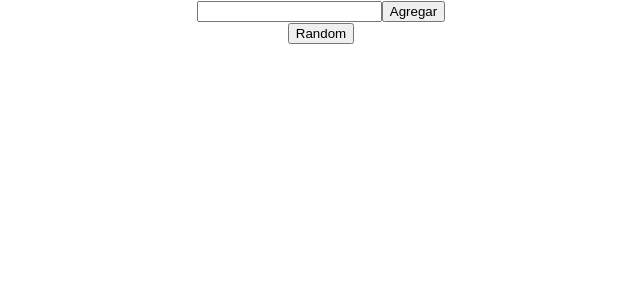
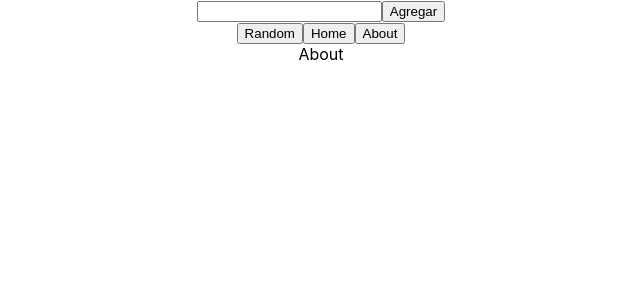
Before and after one commit to DestroctorGT/rick_and_morty, a React (Create React App) app: page /about in a window 1280 px wide. Shown: the top 300 px of the page, without its empty margins (319-959 px from the left). Built offline with nearby package versions, Linux system fonts and the light colour scheme.

Commit message:
feat: se ha  instalado react-router-dom al proyecto y tambien se ha creado los componentes About y Detail

```diff
--- a/package.json
+++ b/package.json
@@ -9,6 +9,7 @@
     "axios": "^1.3.4",
     "react": "^18.2.0",
     "react-dom": "^18.2.0",
+    "react-router-dom": "^6.9.0",
     "react-scripts": "5.0.1",
     "web-vitals": "^2.1.4"
   },
--- a/src/App.js
+++ b/src/App.js
@@ -1,8 +1,10 @@
 import "./App.css";
 import Cards from "./Components/Cards.jsx";
 import Nav from "./Components/Nav";
+import About from "./Components/About";
 import { useState } from "react";
 import axios from "axios";
+import { Routes, Route } from "react-router-dom";
 
 function App() {
   const [characters, setCharacters] = useState([]);
@@ -40,7 +42,13 @@ function App() {
   return (
     <div className="App">
       <Nav onSearch={onSearch} onRandom={onRandom} />
-      <Cards characters={characters} onClose={onClose} />
+      <Routes>
+        <Route
+          path="/home"
+          element={<Cards characters={characters} onClose={onClose} />}></Route>
+
+        <Route path="/about" element={<About />}></Route>
+      </Routes>
     </div>
   );
 }
--- /dev/null
+++ b/src/Components/About.jsx
@@ -0,0 +1,5 @@
+import React from "react";
+
+export default function About() {
+  return <div>About</div>;
+}
--- a/src/Components/Nav.jsx
+++ b/src/Components/Nav.jsx
@@ -1,11 +1,20 @@
 import React from "react";
 import SearchBar from "./SearchBar";
+import { Link } from "react-router-dom";
 
 export default function Nav({ onSearch, onRandom }) {
   return (
     <div>
       <SearchBar onSearch={onSearch} />
       <button onClick={onRandom}>Random</button>
+
+      <Link to="/home">
+        <button>Home</button>
+      </Link>
+
+      <Link to="/about">
+        <button>About</button>
+      </Link>
     </div>
   );
 }
--- /dev/null
+++ b/src/Detail.jsx
@@ -0,0 +1,5 @@
+import React from "react";
+
+export default function Detail() {
+  return <div>Detail</div>;
+}
--- a/src/index.js
+++ b/src/index.js
@@ -2,13 +2,16 @@ import React from "react";
 import ReactDOM from "react-dom/client";
 import "./index.css";
 import App from "./App";
+import { BrowserRouter as Router } from "react-router-dom";
 import reportWebVitals from "./reportWebVitals";
 
 const root = ReactDOM.createRoot(document.getElementById("root"));
 root.render(
-  <React.StrictMode>
-    <App />
-  </React.StrictMode>
+  <Router>
+    <React.StrictMode>
+      <App />
+    </React.StrictMode>
+  </Router>
 );
 
 // If you want to start measuring performance in your app, pass a function
```
Also changed, not shown: 1 other file (tests, documents, lock files or other folders).
